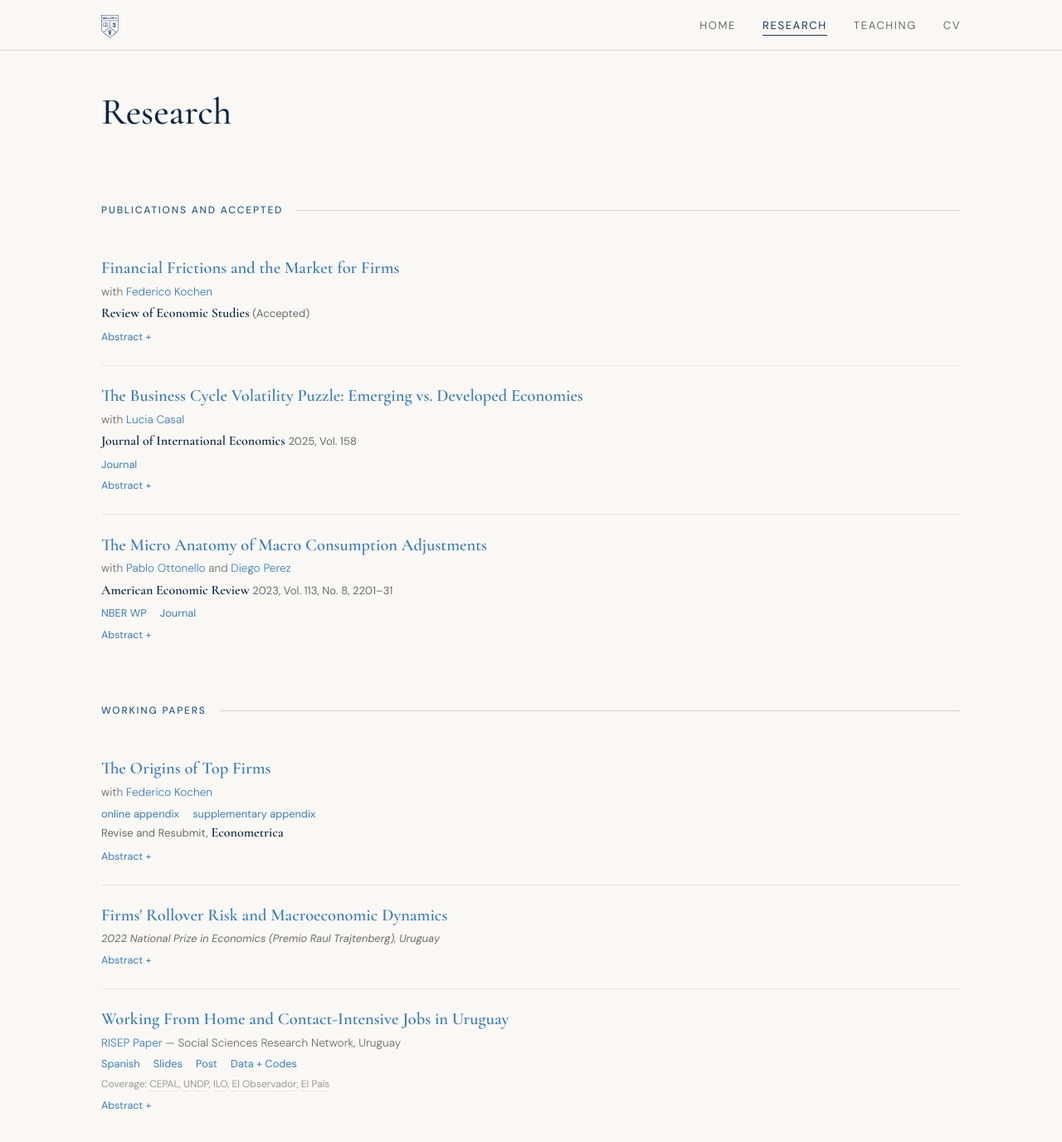
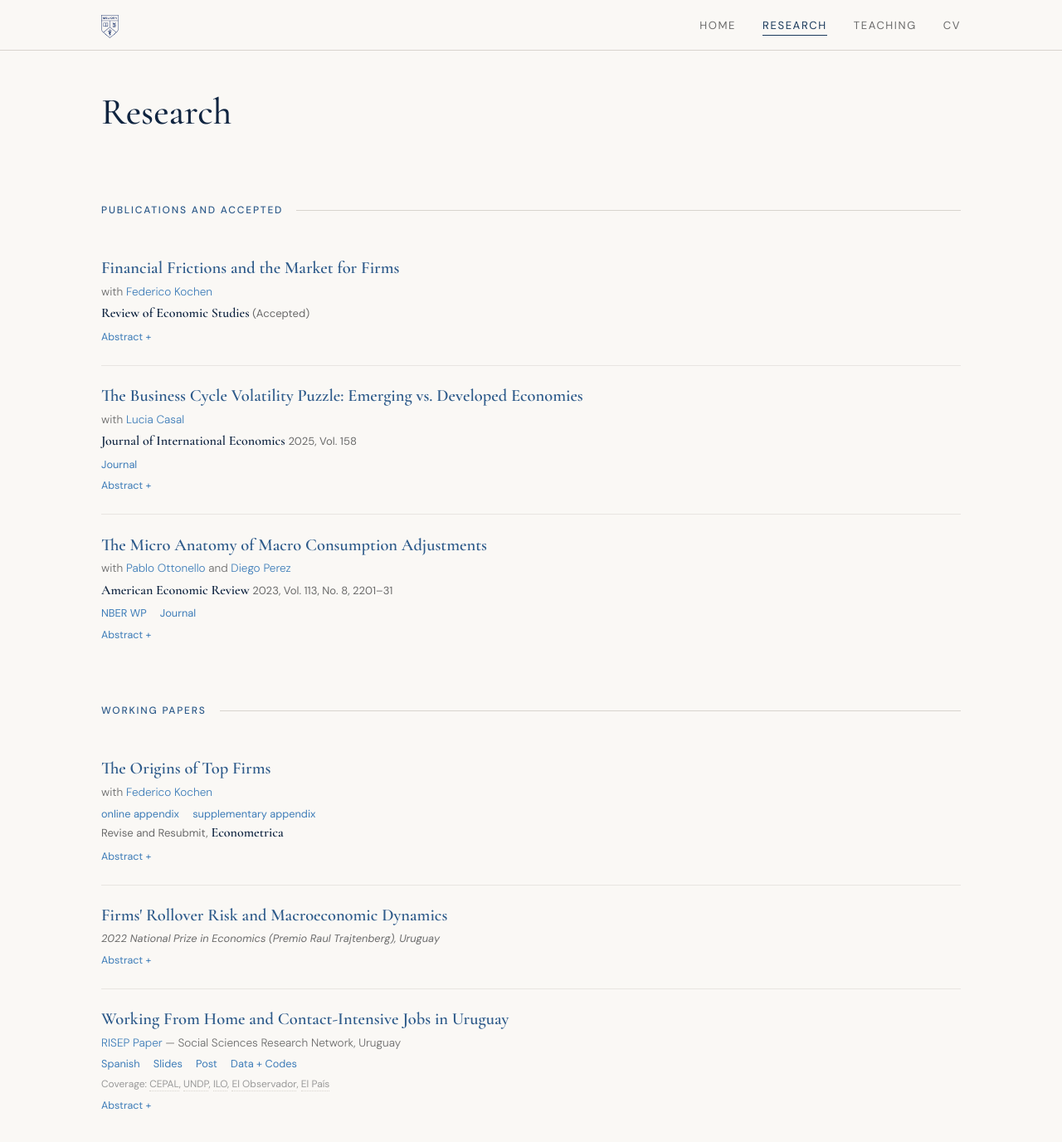
Before and after one commit to rafaguntin/rafaguntin.github.io, a Jekyll site: the page built from research/index.html, in a window 1280 px wide and 1400 px high. Shown: the top 1376 px of the window at 83% size. Built offline with Jekyll 4.4.1, drawn with Linux system fonts in a browser that asks for light colours.

Commit message:
Change text color from accent to navy-light

```diff
--- a/research/index.html
+++ b/research/index.html
@@ -82,7 +82,7 @@ layout: null
   font-size: 1.28rem;
   font-weight: 700;
   font-style: normal;
-  color: var(--accent);
+  color: var(--navy-light);
   margin-bottom: 0.25rem;
   line-height: 1.35;
 }
```
